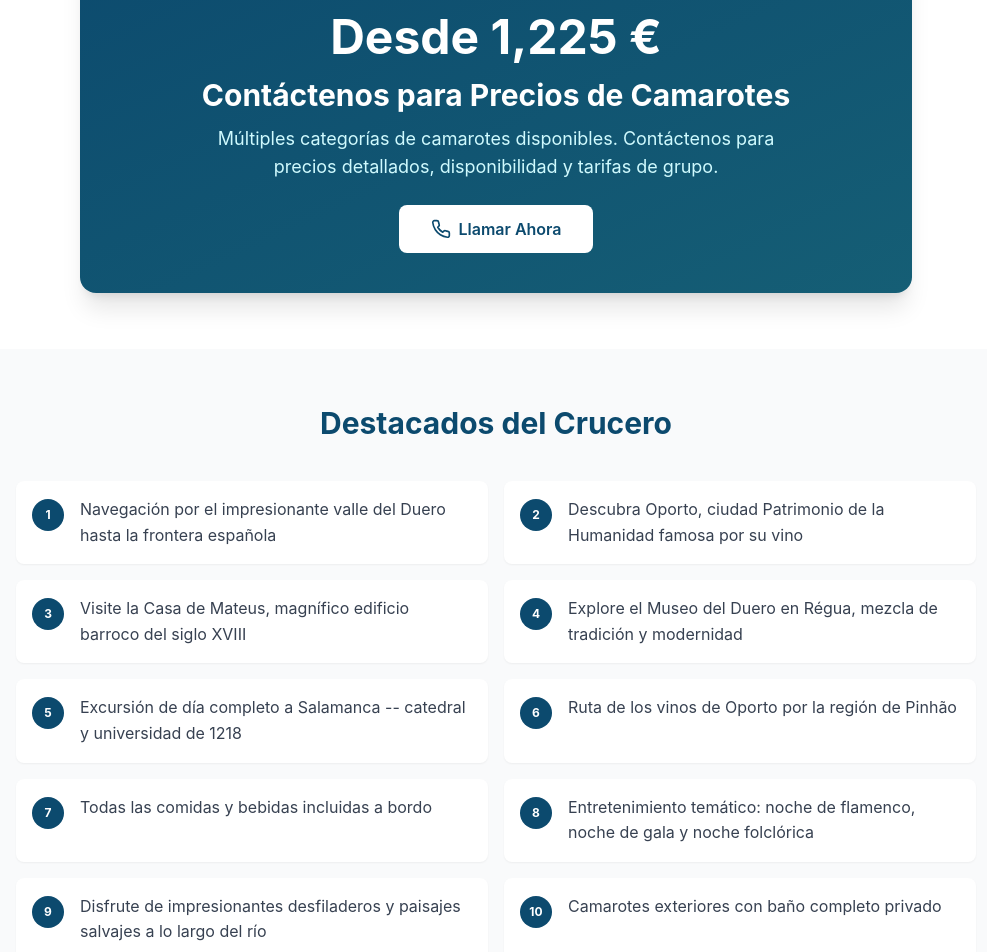
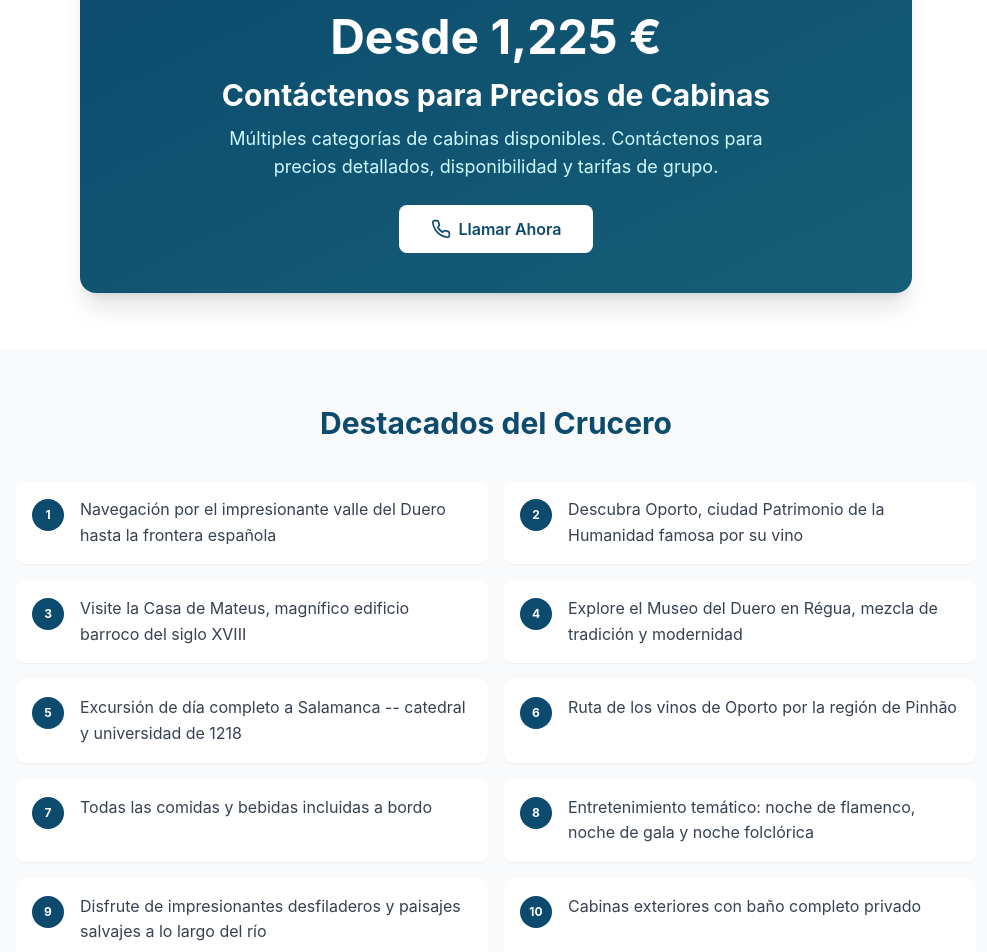
Before and after one commit to edgeautomate-creator/QVI, a React (Vite) app: page /cruceros/duero-valley in a window 1280 px wide. Shown: the part 1160-2112 px from the top of the page, without its empty margins (144-1131 px from the left). Built offline with nearby package versions, Linux system fonts and the light colour scheme; no server answers.

Commit message:
Replace 'camarote' with 'cabina'

```diff
--- a/src/pages/DueroCruise.tsx
+++ b/src/pages/DueroCruise.tsx
@@ -60,14 +60,14 @@ export default function DueroCruise() {
       onBoard: 'A bordo',
       importantInfo: 'Información Importante',
       cta: 'Listo para Navegar el Duero?',
-      ctaText: 'Contáctenos hoy para reservar su camarote en este inolvidable crucero fluvial por Portugal y España.',
+      ctaText: 'Contáctenos hoy para reservar su cabina en este inolvidable crucero fluvial por Portugal y España.',
       callNow: 'Llamar Ahora',
       whatsapp: 'WhatsApp',
       formTitle: 'Solicitar Más Información',
       pricing: 'Precios',
       priceFrom: 'Desde 1,225 €',
-      pricingContact: 'Contáctenos para Precios de Camarotes',
-      pricingNote: 'Múltiples categorías de camarotes disponibles. Contáctenos para precios detallados, disponibilidad y tarifas de grupo.',
+      pricingContact: 'Contáctenos para Precios de Cabinas',
+      pricingNote: 'Múltiples categorías de cabinas disponibles. Contáctenos para precios detallados, disponibilidad y tarifas de grupo.',
       showMore: 'Ver todas las excursiones',
       showLess: 'Ver menos excursiones',
       croisiHighlights: 'Destacados CroisiEurope',
@@ -98,7 +98,7 @@ export default function DueroCruise() {
       'Todas las comidas y bebidas incluidas a bordo',
       'Entretenimiento temático: noche de flamenco, noche de gala y noche folclórica',
       'Disfrute de impresionantes desfiladeros y paisajes salvajes a lo largo del río',
-      'Camarotes exteriores con baño completo privado'
+      'Cabinas exteriores con baño completo privado'
     ]
   };
 
@@ -200,7 +200,7 @@ export default function DueroCruise() {
     es: [
       'Pensión completa desde la cena del primer día al desayuno del último',
       'Bebidas incluidas a bordo (excepto cartas especiales)',
-      'Camarote doble exterior con baño completo privado',
+      'Cabina doble exterior con baño completo privado',
       'Animación y actividades a bordo',
       'Asistencia a bordo durante todo el crucero',
       'Cóctel de bienvenida',
```
